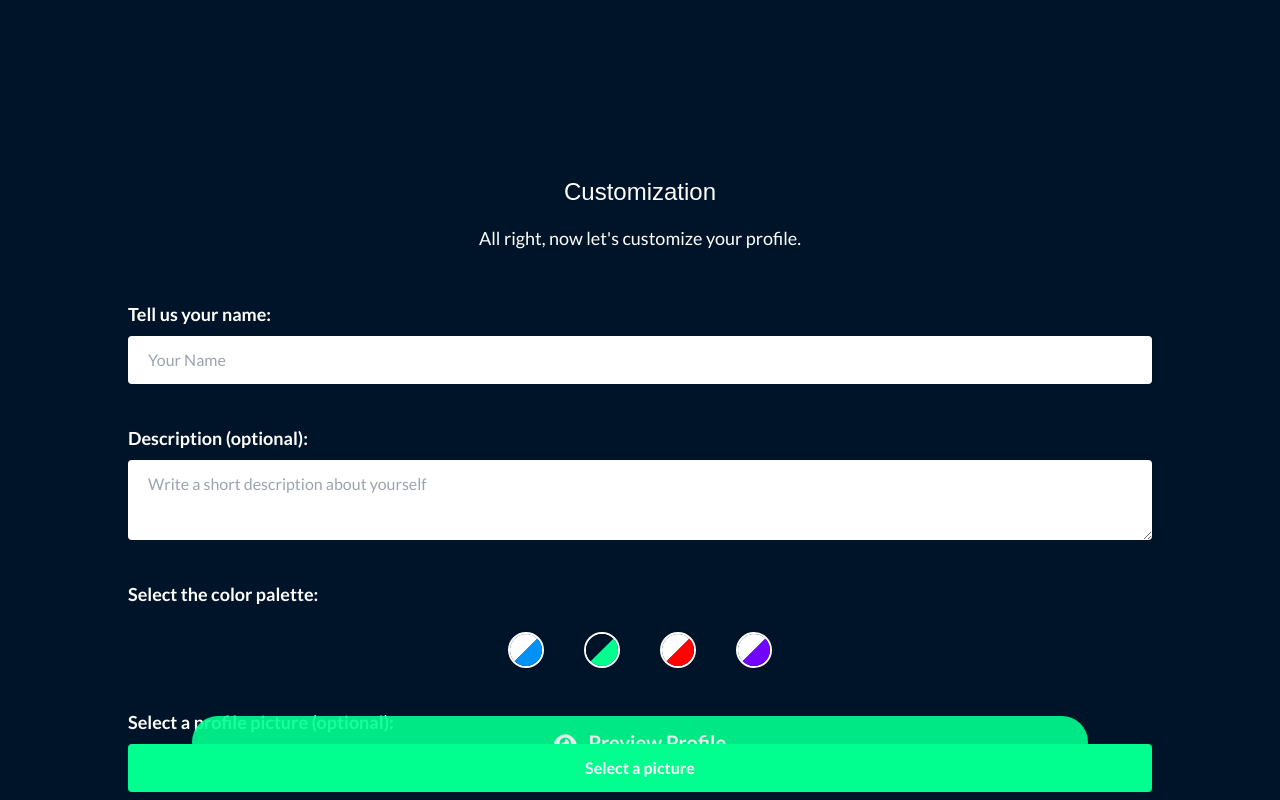
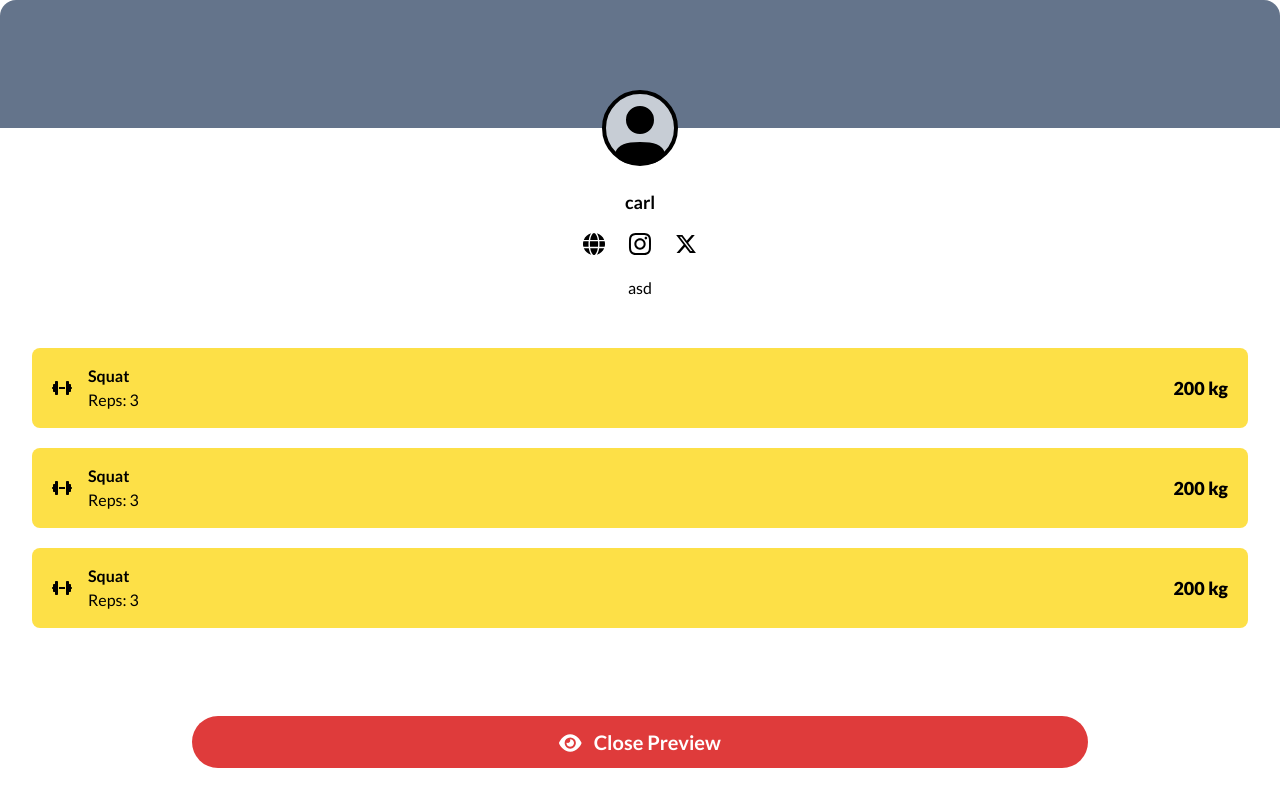
Before and after one commit to andevbonilla/movete, a Next.js app: page /en/auth/register/customize-profile in a window 1280 px wide. Both pictures are taken after a click on the button "Preview Profile". Shown: the top 800 px of the page. Built offline with nearby package versions, Linux system fonts and the light colour scheme; a web font is replaced by a local one.

Commit message:
changes in the preview of the page

```diff
--- a/src/app/[locale]/auth/register/customize-profile/page.tsx
+++ b/src/app/[locale]/auth/register/customize-profile/page.tsx
@@ -1,10 +1,11 @@
 "use client"
-import React from 'react';
+import React, { useState } from 'react';
 import { useRouter } from 'next/navigation';
 import { Dela_Gothic_One } from '@next/font/google';
 import { faEye, faPlus } from '@fortawesome/free-solid-svg-icons';
 import { FontAwesomeIcon } from '@fortawesome/react-fontawesome';
 import { NoUserSVG } from '@/lib/Svgs';
+import { ExampleProfile } from '@/components/ExplampleProfile';
 
 const delaGothic = Dela_Gothic_One({
     weight: ["400"], // bold de la fuente
@@ -14,6 +15,8 @@ const delaGothic = Dela_Gothic_One({
 
 const CustomizePage = () => {
 
+    const [showPreviewProfile, setShowPreviewProfile] = useState(false);
+
     const router = useRouter();
 
     const continueUserInfo = () => {
@@ -21,12 +24,36 @@ const CustomizePage = () => {
         // router.push("/en/auth/register");
     };
 
+    const openPreview = () => {
+        setShowPreviewProfile(true);
+    }
+
+    const closePreview = () => {
+        setShowPreviewProfile(false);
+    }
+
+
     return (
         <>
+            {
+                showPreviewProfile && <div className='fixed top-0 bg-white w-full h-screen overflow-y-scroll z-[999]'>
+                    <ExampleProfile
+                        username={"carl"}
+                        desc={"asd"}
+                        imgUrl={""}
+                        bannerUrl={""}
+                    />
+                    <button onClick={closePreview} type='button' className='opacity-90 fixed mx-[15%] bottom-0 left-0 right-0 mb-8 bg-red-600 text-white font-bold text-xl rounded-full py-3 px-6'>
+                        <FontAwesomeIcon icon={faEye} className='mr-3' />
+                        Close Preview
+                    </button>
+                </div>
+            }
+
 
             <div className='flex flex-col items-center p-[10%] overflow-y-scroll relative'>
 
-                <button type='button' className='opacity-90 fixed mx-[15%] bottom-0 left-0 right-0 mb-8 bg-[#00FF8F] text-white font-bold text-xl rounded-full py-3 px-6'>
+                <button onClick={openPreview} type='button' className='z-[900] opacity-90 fixed mx-[15%] bottom-0 left-0 right-0 mb-8 bg-[#00FF8F] text-white font-bold text-xl rounded-full py-3 px-6'>
                     <FontAwesomeIcon icon={faEye} className='mr-3' />
                     Preview Profile
                 </button>
@@ -78,7 +105,7 @@ const CustomizePage = () => {
                         <input type="file" className='absolute top-0 left-0 right-0 h-full opacity-0' />
                     </div>
                     <div className='mt-8 flex items-center justify-center w-full'>
-                        <NoUserSVG classList={"w-16 h-16"} color={"#ffffff"} />
+                        <NoUserSVG classList={"w-20 h-20"} color={"#000000"} />
                     </div>
                 </div>
 
--- a/src/components/ExplampleProfile.tsx
+++ b/src/components/ExplampleProfile.tsx
@@ -6,26 +6,35 @@ import { FontAwesomeIcon } from '@fortawesome/react-fontawesome';
 import { faGlobe } from '@fortawesome/free-solid-svg-icons';
 import { faInstagram, faXTwitter } from '@fortawesome/free-brands-svg-icons';
 import { Profile } from '@/interfaces/ProfileInterface';
+import { NoUserSVG } from '@/lib/Svgs';
 
 export const ExampleProfile = ({ username, desc, imgUrl, bannerUrl }: Profile) => {
 
     return (
         <div className='bg-white rounded-2xl max-h-[40rem] overflow-y-scroll'>
-            <Image
+            {
+                (bannerUrl === "")
+                    ? <div className='h-32 rounded-t-lg w-full bg-slate-500'></div>
+                    : <Image
                         src={require(`@/assets/${bannerUrl}`)}
                         alt='background image example'
                         className='w-full h-32 rounded-t-2xl'
                         width={200}
                         height={50}
                     />
+            }
             <div className='bg-white flex flex-col items-center justify-center text-center text-black'>
-                <Image
-                    src={require(`@/assets/${imgUrl}`)}
+                {
+                    (imgUrl === "")
+                        ? <NoUserSVG classList={"rounded-full -translate-y-12 w-24 h-24"} color={"#000000"} />
+                        : <Image
+                            src={require(`@/assets/${bannerUrl}`)}
                             alt='background image example'
-                    className='rounded-full -translate-y-12'
+                            className='rounded-full -translate-y-12 w-16 h-16'
                             width={100}
                             height={100}
                         />
+                }
                 <h3 className='-translate-y-12 mt-3 font-bold px-[12%] text-lg'>{username}</h3>
                 <div className='flex justify-between px-[20%] -translate-y-12 my-3'>
                     <FontAwesomeIcon icon={faGlobe} size='2x' width={22} height={22} className='text-black' />
--- a/src/lib/Svgs.tsx
+++ b/src/lib/Svgs.tsx
@@ -2,11 +2,25 @@ import React from 'react'
 
 export const NoUserSVG = ({ classList, color }: any) => {
     return (
-        <svg className={`${classList}`} viewBox="0 0 24 24" fill="none" xmlns="http://www.w3.org/2000/svg">
+        <svg className={`${classList}`} viewBox="0 0 24 24" fill="#c7cdd5" xmlns="http://www.w3.org/2000/svg">
             <path opacity="0.1" fillRule="evenodd" clipRule="evenodd" d="M18.1554 18.5659L18.087 18.4067C17.6996 17.3756 17.0535 16.6988 16.0488 16.2901C15.0618 15.8886 13.7385 15.75 12.0001 15.75C10.275 15.75 8.95912 15.8972 7.97442 16.3031C6.97373 16.7156 6.32558 17.3909 5.93304 18.4043L5.85652 18.5771C4.09876 16.9345 3 14.5956 3 12C3 7.02944 7.02944 3 12 3C16.9706 3 21 7.02944 21 12C21 14.5897 19.9062 16.9239 18.1554 18.5659ZM8.75 10C8.75 8.20507 10.2051 6.75 12 6.75C13.7949 6.75 15.25 8.20507 15.25 10C15.25 11.7949 13.7949 13.25 12 13.25C10.2051 13.25 8.75 11.7949 8.75 10Z" fill="#323232" />
-            <path d="M21 12C21 16.9706 16.9706 21 12 21C7.02944 21 3 16.9706 3 12C3 7.02944 7.02944 3 12 3C16.9706 3 21 7.02944 21 12Z" stroke={`${color}`} strokeWidth="2" />
-            <path d="M15 10C15 11.6569 13.6569 13 12 13C10.3431 13 9 11.6569 9 10C9 8.34315 10.3431 7 12 7C13.6569 7 15 8.34315 15 10Z" stroke={`${color}`} strokeWidth="2" />
-            <path d="M6.16406 18.5C6.90074 16.5912 8.56373 16 12.0001 16C15.4661 16 17.128 16.5578 17.855 18.5" stroke={`${color}`} strokeWidth="2" strokeLinecap="round" />
+            <path d="M21 12C21 16.9706 16.9706 21 12 21C7.02944 21 3 16.9706 3 12C3 7.02944 7.02944 3 12 3C16.9706 3 21 7.02944 21 12Z" stroke={`${color}`} strokeWidth="1" />
+            <path d="M15 10C15 11.6569 13.6569 13 12 13C10.3431 13 9 11.6569 9 10C9 8.34315 10.3431 7 12 7C13.6569 7 15 8.34315 15 10Z" stroke={`${color}`} strokeWidth="1" fill="#000000" />
+            <path d="M6.16406 18.5C6.90074 16.5912 8.56373 16 12.0001 16C15.4661 16 17.128 16.5578 17.855 18.5"
+                stroke={`${color}`}
+                strokeWidth="1"
+                strokeLinecap="round"
+                fill="#000000"
+            />
+
+            {/* Curva adicional por debajo */}
+            <path d="M6.16406 18.5C6.90074 20.4088 8.56373 21 12.0001 21C15.4661 21 17.128 20.4422 17.855 18.5"
+                stroke={`${color}`}
+                strokeWidth="0.2"
+                strokeLinecap="round"
+                fill="#000000"
+            />
+
         </svg>
     )
 }
```
Lines whose indentation alone changed are shown as unchanged.
